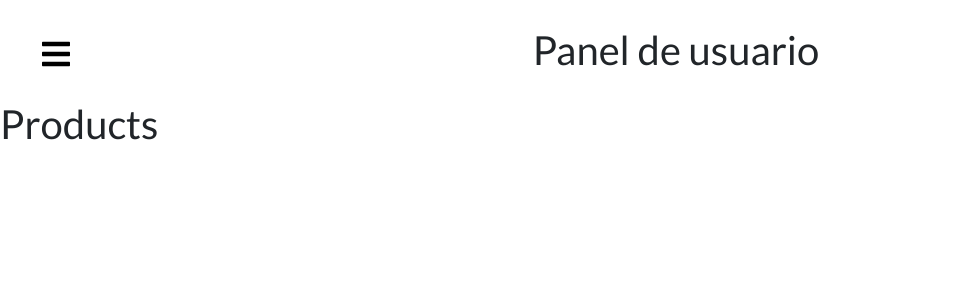
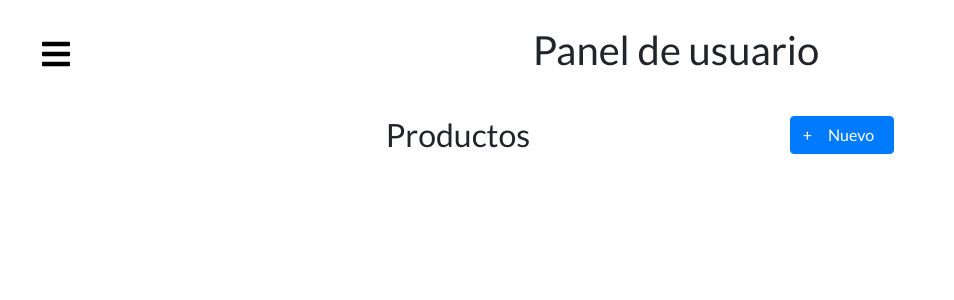
Before and after one commit to gabyballester/react-admin-panel-customers-products-react-redux-hooks-jsonserver, a React (Create React App) app: page /products in a window 1280 px wide. Shown: the top 300 px of the page, without its empty margins (0-954 px from the left). Built offline with nearby package versions, Linux system fonts and the light colour scheme.

Commit message:
Maquetado productos

```diff
--- a/src/pages/Products.js
+++ b/src/pages/Products.js
@@ -1,11 +1,129 @@
-import React from 'react'
+import React, {Fragment} from 'react'
+import {Link} from 'react-router-dom';
+import "./products.sass";
 
 function Products() {
     return (
-        <div className="products">
-            <h1>Products</h1>
+    <div className="main-container">
+
+      <div className="header">
+        <h2>Productos</h2>
+        <Link to={"/customer/new"} className="button-new btn btn-primary">
+         &#43;<span>Nuevo</span>
+        </Link>
+      </div>
+
+      <div className="main">
+          {/* {customers.length !== 0 ? (
+            customers.map((customer) => (
+              <Customer key={customer.id} customer={customer} />
+            ))
+          ) : (
+              <tr>
+                {error ? (
+                  // <p className="font-weight-bold alert alert-danger text-center">
+                  <td colSpan="3">
+                    <p className="font-weight-bold text-danger">
+                      "Hubo un error"{" "}
+                    </p>
+                  </td>
+                ) : (
+                    <>
+                      {loading ? (
+                        <td colSpan="3">
+                          <p className="font-weight-bold text-danger">
+                            "Cargando"
+                        </p>
+                        </td>
+                      ) : (
+                          <td colSpan="3">
+                            <p className="font-weight-bold text-danger">
+                              "No hay clientes"
+                        </p>
+                          </td>
+                        )}
+                    </>
+                  )}
+              </tr>
+            )} */}
         </div>
-    )
+    </div>
+  );
 }
 
 export default Products
+
+
+// import React, { useEffect } from "react";
+// import { Link } from "react-router-dom";
+// import "./customers.sass";
+// //redux
+// import { useSelector, useDispatch } from "react-redux";
+// import { getCustomersAction } from "../actions/customerActions";
+
+// // componentes
+// import Customer from "../components/Customer";
+
+// function Customers() {
+//   const dispatch = useDispatch();
+
+//   const customers = useSelector((state) => state.customers.customers);
+//   const error = useSelector((state) => state.customers.error);
+//   const loading = useSelector((state) => state.customers.loading);
+
+//   useEffect(() => {
+//     // consultar la API
+//     const getCustomers = () => dispatch(getCustomersAction());
+//     getCustomers();
+//     // eslint-disable-next-line
+//   }, []);
+
+//   return (
+//     <div className="main-container">
+
+//       <div className="header">
+//         <h2>Clientes</h2>
+//         <Link to={"/customer/new"} className="button-new btn btn-primary">
+//          &#43;<span>Nuevo</span>
+//         </Link>
+//       </div>
+
+//       <div className="main">
+//           {customers.length !== 0 ? (
+//             customers.map((customer) => (
+//               <Customer key={customer.id} customer={customer} />
+//             ))
+//           ) : (
+//               <tr>
+//                 {error ? (
+//                   // <p className="font-weight-bold alert alert-danger text-center">
+//                   <td colSpan="3">
+//                     <p className="font-weight-bold text-danger">
+//                       "Hubo un error"{" "}
+//                     </p>
+//                   </td>
+//                 ) : (
+//                     <>
+//                       {loading ? (
+//                         <td colSpan="3">
+//                           <p className="font-weight-bold text-danger">
+//                             "Cargando"
+//                         </p>
+//                         </td>
+//                       ) : (
+//                           <td colSpan="3">
+//                             <p className="font-weight-bold text-danger">
+//                               "No hay clientes"
+//                         </p>
+//                           </td>
+//                         )}
+//                     </>
+//                   )}
+//               </tr>
+//             )}
+//         </div>
+//     </div>
+//   );
+// }
+
+// export default Customers;
--- /dev/null
+++ b/src/pages/products.sass
@@ -0,0 +1,32 @@
+@import ../commonStyles
+
+// contenedor
+.main-container
+    display: grid
+    height: $bodyHeight
+    grid-template-areas: "header" "main"
+    grid-template-rows: 70px 1fr
+    grid-template-columns: 1fr
+    justify-content: center
+    align-items: center
+
+.header
+    grid-area: header
+    display: flex
+    height: 100%
+    flex-direction: row
+    justify-content: space-around
+    align-items: center
+    padding: 20%
+
+.button-new
+    padding-right: 1.2em!important
+
+.main
+    grid-area: main
+    display: flex
+    height: 100%
+    flex-direction: column
+    justify-content: flex-start
+    align-items: center
+    margin-top: 1rem
```
